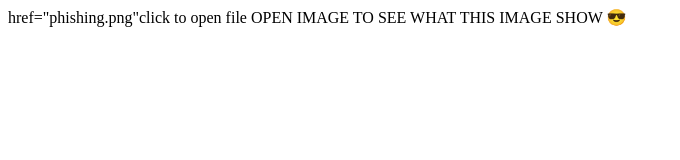
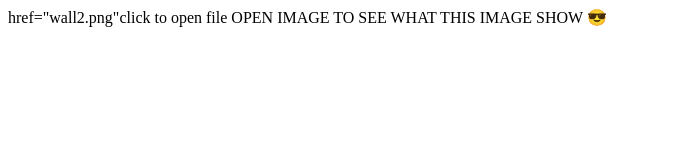
Before and after one commit to Websitedoubt/trailvirus, a plain HTML site: page index.html in a window 1280 px wide. Shown: the whole page, without its empty margins (0-680 px from the left). Drawn offline with Linux system fonts and the light colour scheme.

Commit message:
Update index.html

```diff
--- a/index.html
+++ b/index.html
@@ -2,7 +2,7 @@
 <html>
   <title>IMG VIRUS</title>
 <body>
-  <a>href="phishing.png"click to open file</a>
+  <a>href="wall2.png"click to open file</a>
 OPEN IMAGE TO SEE WHAT THIS IMAGE SHOW 😎
 </body>
 </html>
```
